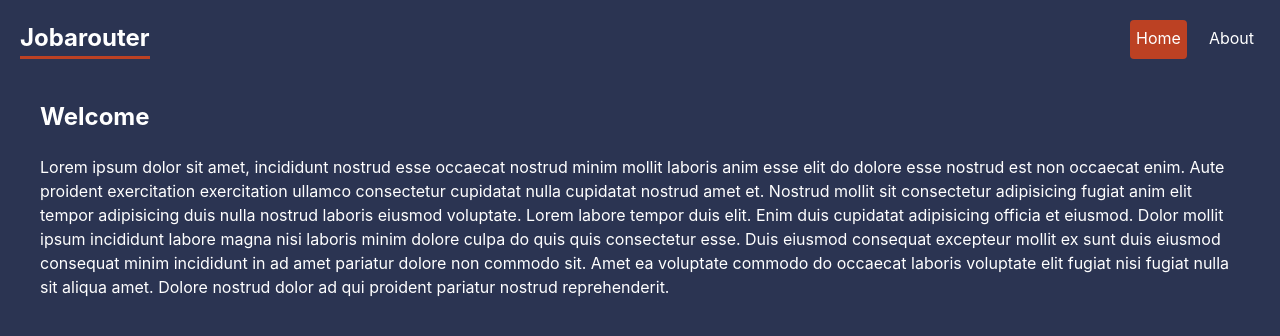
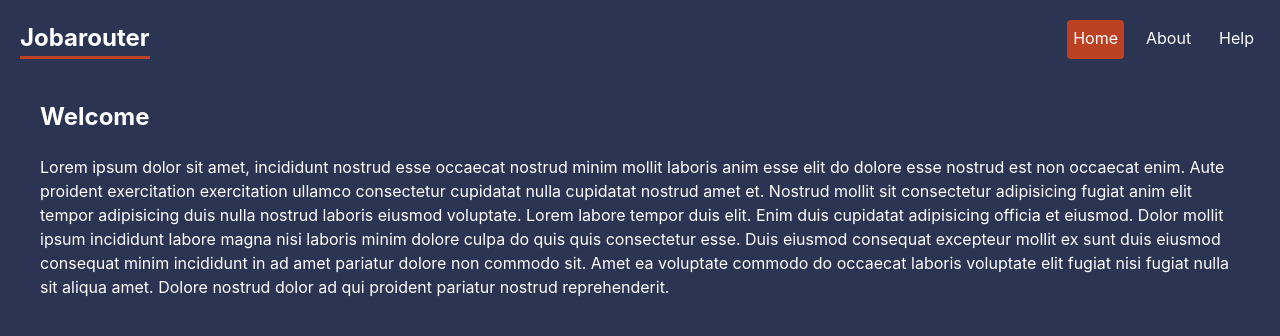
Before and after one commit to Mig-uel/react-router-demo, a React (Vite) app: page / in a window 1280 px wide. Shown: the top 336 px of the page. Built offline with nearby package versions, Linux system fonts and the light colour scheme.

Commit message:
Add Help link to navigation

```diff
--- a/src/App.jsx
+++ b/src/App.jsx
@@ -10,6 +10,7 @@ function App() {
           <h1>Jobarouter</h1>
           <NavLink to='/'>Home</NavLink>
           <NavLink to='about'>About</NavLink>
+          <NavLink to='help'>Help</NavLink>
         </nav>
       </header>
       <main>
```
